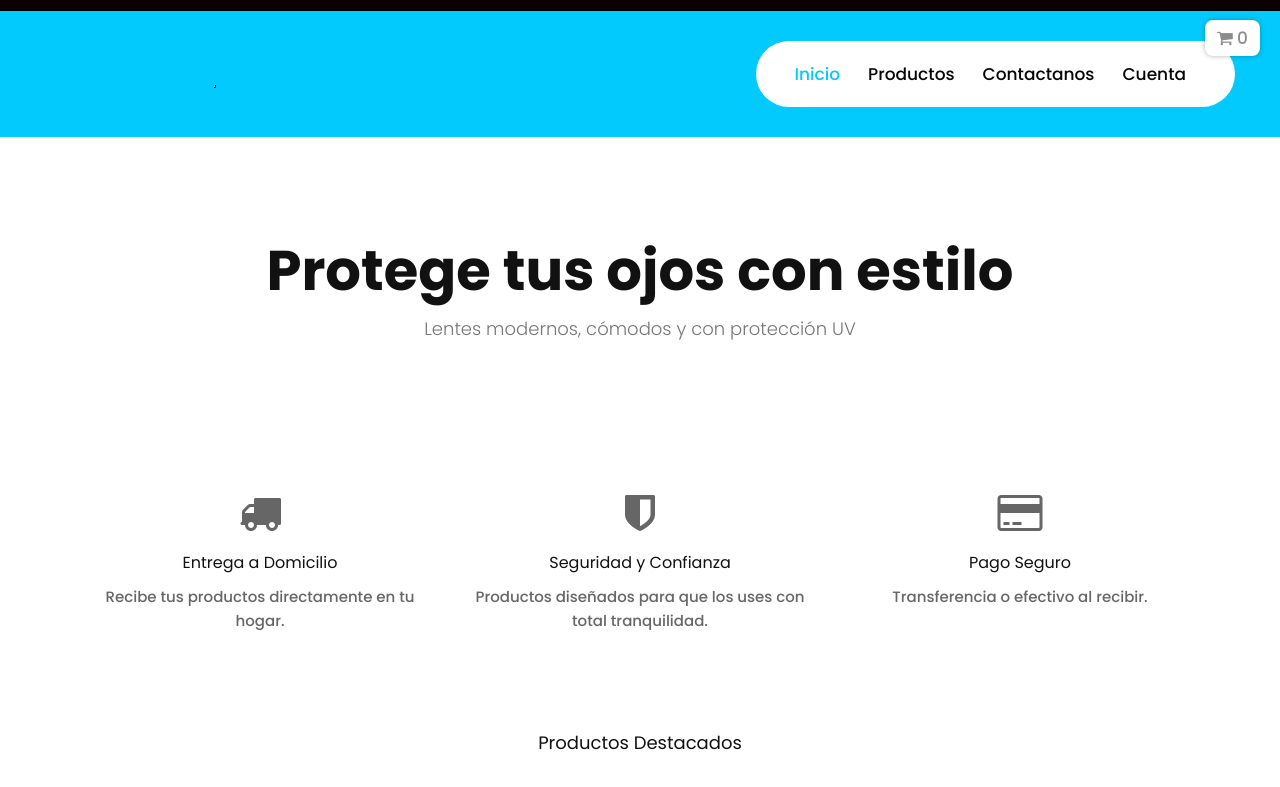
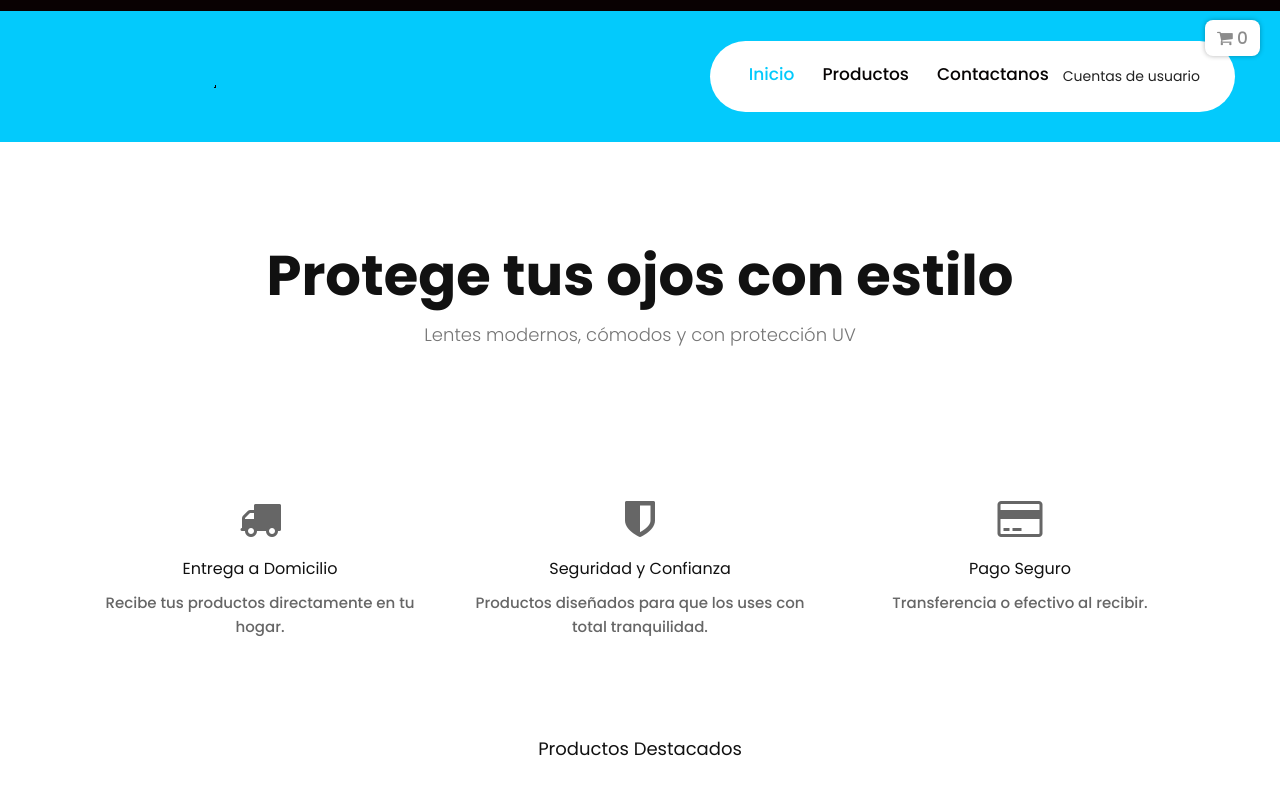
Before and after one commit to vegetaeeb/TindaClean, a plain HTML site: page index.html in a window 1280 px wide. Shown: the top 787 px of the page. Drawn offline with nearby package versions, Linux system fonts and the light colour scheme; files whose address does not match are found by name.

Commit message:
Update index.html

```diff
--- a/index.html
+++ b/index.html
@@ -73,11 +73,10 @@
                                 <li class="nav-item active"><a class="nav-link" href="index.html">Inicio</a></li>
                                 <li class="nav-item"><a class="nav-link" href="glasses.html">Productos</a></li>
                                 <li class="nav-item"><a class="nav-link" href="contact.html">Contactanos</a></li>
+                                <li class="nav-item"><a href="#cuentas" class="boton-cuentas">Cuentas de usuario</a>
+                           </li>
+                                <!-- Cuenta (sin Auth0) -->
 
-                                <!-- Cuenta (sin Auth0) -->
-                                <li class="nav-item">
-                                    <a class="nav-link" href="login.html">Cuenta</a>
-                                </li>
 
                                 <!-- Carrito -->
                                 <li class="nav-item sea_icon">
```
